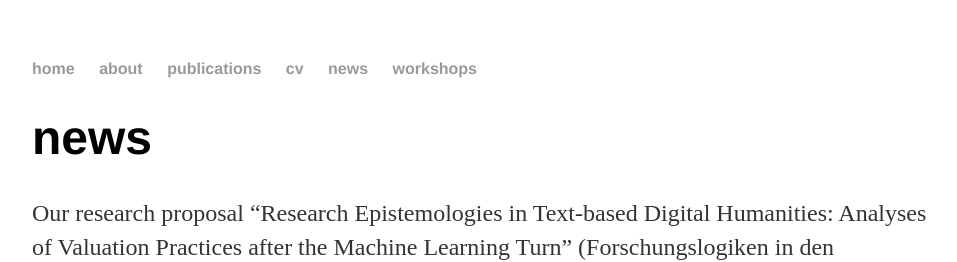
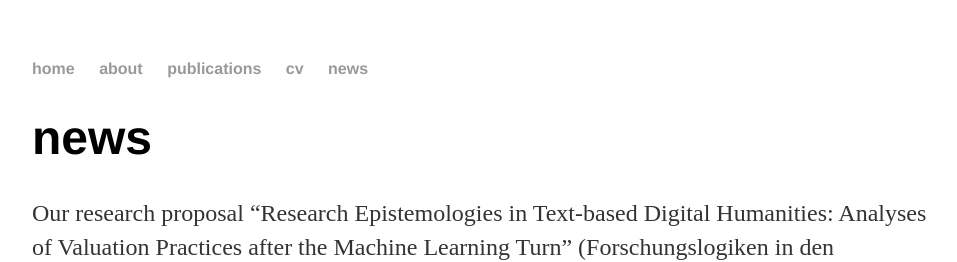
Before and after one commit to jberenike/jberenike.github.io, a Jekyll site: the page built from news.md, in a window 1280 px wide. Shown: the top 262 px of the page, without its empty margins (160-1117 px from the left). Built offline with Jekyll 4.4.1, drawn with Linux system fonts in a browser that asks for light colours.

Commit message:
Update default.html

```diff
--- a/_layouts/default.html
+++ b/_layouts/default.html
@@ -14,7 +14,6 @@
 	        	<li><a href="/publications">publications</a></li>
 			<li><a href="/cv">cv</a></li>
 	        	<li><a href="/news">news</a></li>
-			<li><a href="/workshops">workshops</a></li>
     		</ul>
 		</nav>
 			<div class="container">
```
